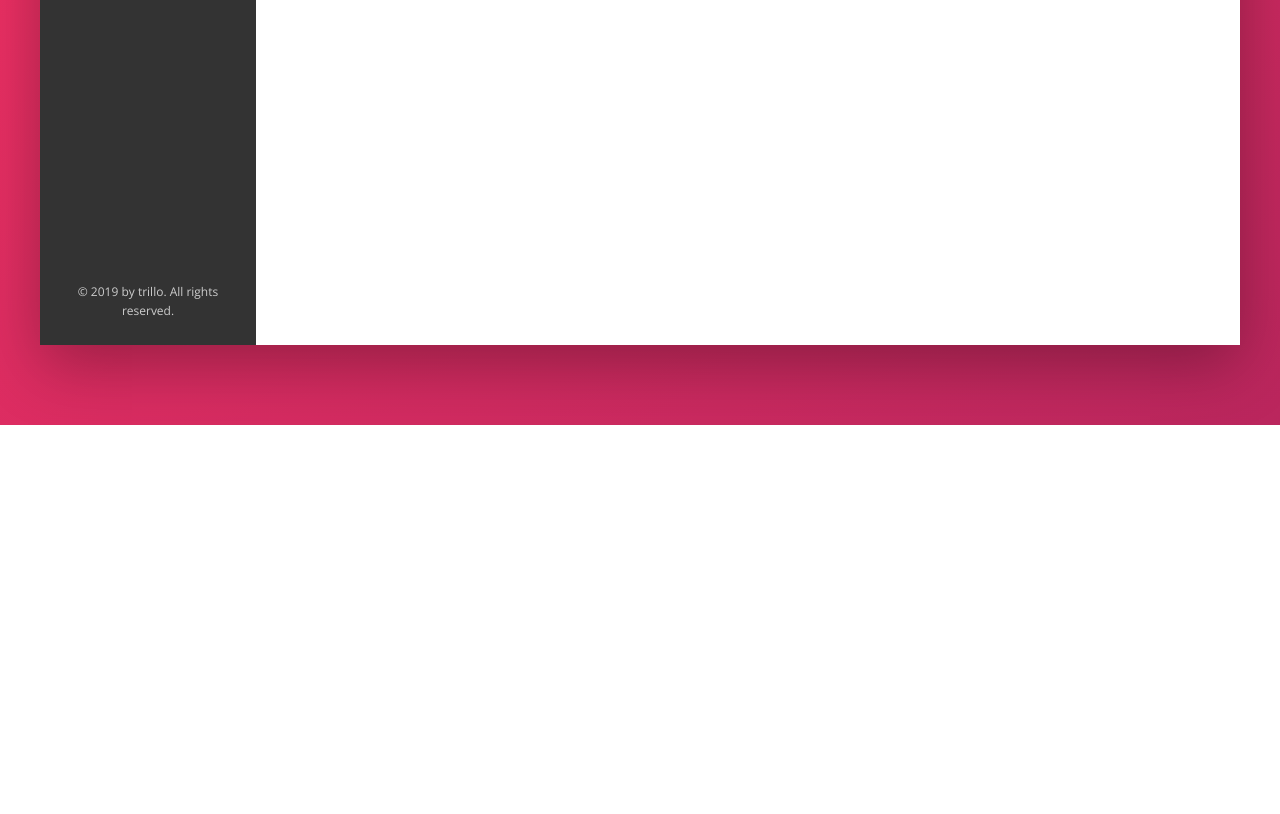
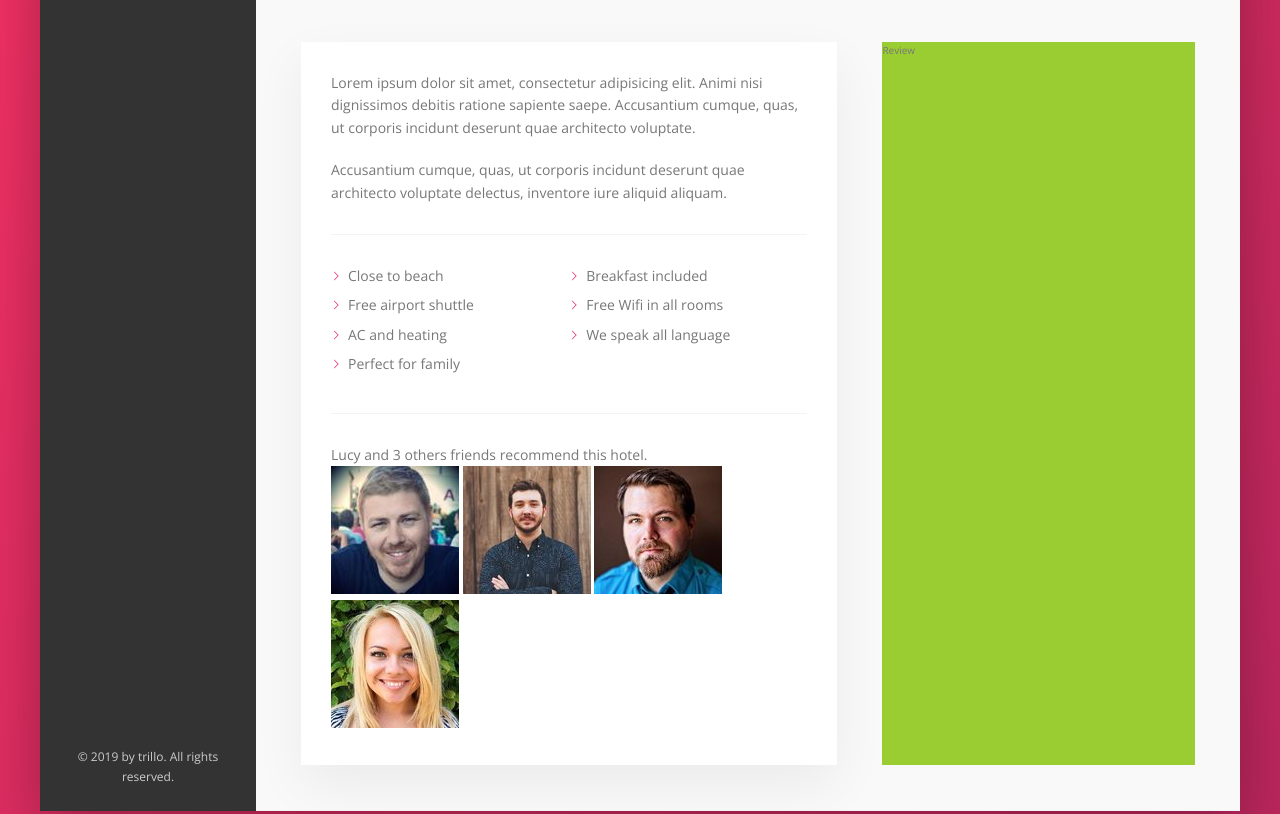
Before and after one commit to abhilashasokan/Trillo, a website: page index.html in a window 1280 px wide. Shown: the part 605-1419 px from the top of the page. Before the commit the page ends 1030 px from the top, so only its background shows below. Drawn offline with nearby package versions, Linux system fonts and the light colour scheme.

Commit message:
Flex hotel

```diff
--- a/index.html
+++ b/index.html
@@ -137,6 +137,44 @@
               <div class="overview__rating-count">458 votes</div>
             </div>
           </div>
+
+          <div class="details">
+            <div class="description">
+              <p class="paragraph">
+                Lorem ipsum dolor sit amet, consectetur adipisicing elit. Animi
+                nisi dignissimos debitis ratione sapiente saepe. Accusantium
+                cumque, quas, ut corporis incidunt deserunt quae architecto
+                voluptate.
+              </p>
+              <p class="paragraph">
+                Accusantium cumque, quas, ut corporis incidunt deserunt quae
+                architecto voluptate delectus, inventore iure aliquid aliquam.
+              </p>
+              <ul class="list">
+                <li class="list__item">Close to beach</li>
+                <li class="list__item">Breakfast included</li>
+                <li class="list__item">Free airport shuttle</li>
+                <li class="list__item">Free Wifi in all rooms</li>
+                <li class="list__item">AC and heating</li>
+                <li class="list__item">We speak all language</li>
+                <li class="list__item">Perfect for family</li>
+              </ul>
+              <div class="recommend">
+                  <p class="recommend__count">
+                      Lucy and 3 others friends recommend this hotel.
+                  </p>
+                  <div class="recommend_friends">
+                      <img src="img/user-3.jpg" alt="Friend 1" class="recommend__photo">
+                      <img src="img/user-4.jpg" alt="Friend 2" class="recommend__photo">
+                      <img src="img/user-5.jpg" alt="Friend 3" class="recommend__photo">
+                      <img src="img/user-6.jpg" alt="Friend 4" class="recommend__photo">
+                  </div>
+              </div>
+            </div>
+            <div class="user-review">
+              Review
+            </div>
+          </div>
         </main>
       </div>
     </div>
--- a/sass/_base.scss
+++ b/sass/_base.scss
@@ -13,6 +13,8 @@
     --color-grey-dark-3: #999;
 
     --shadow-dark: 0 2rem 6rem rgba(0,0,0,.3);
+    --shadow-light: 0 2rem 5rem rgba(0, 0, 0, .06);
+    --line: 1px solid var(--color-grey-light-2);
 }
 
 * {
--- a/sass/_component.scss
+++ b/sass/_component.scss
@@ -198,7 +198,7 @@
 .overview {
   display: flex;
   align-items: center;
-  border-bottom: 1px solid var(--color-grey-light-2);
+  border-bottom: var(--line);
 
   &__heading {
       font-size: 2.25rem;
@@ -285,3 +285,43 @@
         box-shadow: none;
     }
 }
+
+////////////////////////////////////////////////
+// PARAGRAPH
+.paragraph:not(:last-of-type) {
+    margin-bottom: 2rem;
+}
+
+////////////////////////////////////////////////
+// LIST
+.list {
+    list-style: none;
+    margin: 3rem 0;
+    padding: 3rem 0;
+    border-top: var(--line);
+    border-bottom: var(--line);
+    display: flex;
+    flex-wrap: wrap;
+    &__item {
+        flex: 0 0 50%;
+        margin-bottom: .7rem;
+    }
+    &__item::before {
+        content: "";
+        display: inline-block;
+        height: 1rem;
+        width: 1rem;
+        margin-right: .7rem;
+        // Older browsers
+        // background-image: url(../img/chevron-thin-right.svg);
+        // background-size: cover;
+
+        // Newer browsers
+        background-color: var(--color-primary);
+        -webkit-mask-image: url(../img/chevron-thin-right.svg);
+        -webkit-mask-size: cover;
+    }
+}
+
+////////////////////////////////////////////////
+// RECOMMEND
--- a/sass/_layout.scss
+++ b/sass/_layout.scss
@@ -10,7 +10,7 @@
 .header {
     height: 7rem;
     background-color: #fff;
-    border-bottom: 1px solid var(--color-grey-light-2);
+    border-bottom: var(--line);
     display: flex;
     justify-content: space-between;
     align-items: center;
@@ -31,6 +31,26 @@
 
 .hotel-view {
     background-color: #fff;
-    height: 80rem;
     flex: 1;
 }
+
+.details {
+    display: flex;
+    padding: 4.5rem;
+    background-color: var(--color-grey-light-1);
+    border-bottom: var(--line);
+}
+
+.description {
+    background-color: #fff;
+    box-shadow: var(--shadow-light);
+    padding: 3rem;
+    flex: 0 0 60%;
+    margin-right: 4.5rem;
+    font-size: 1.4rem;
+}
+
+.user-review {
+    background-color: yellowgreen;
+    flex: 1;
+}
```
Also changed, not shown: css/style.css.
